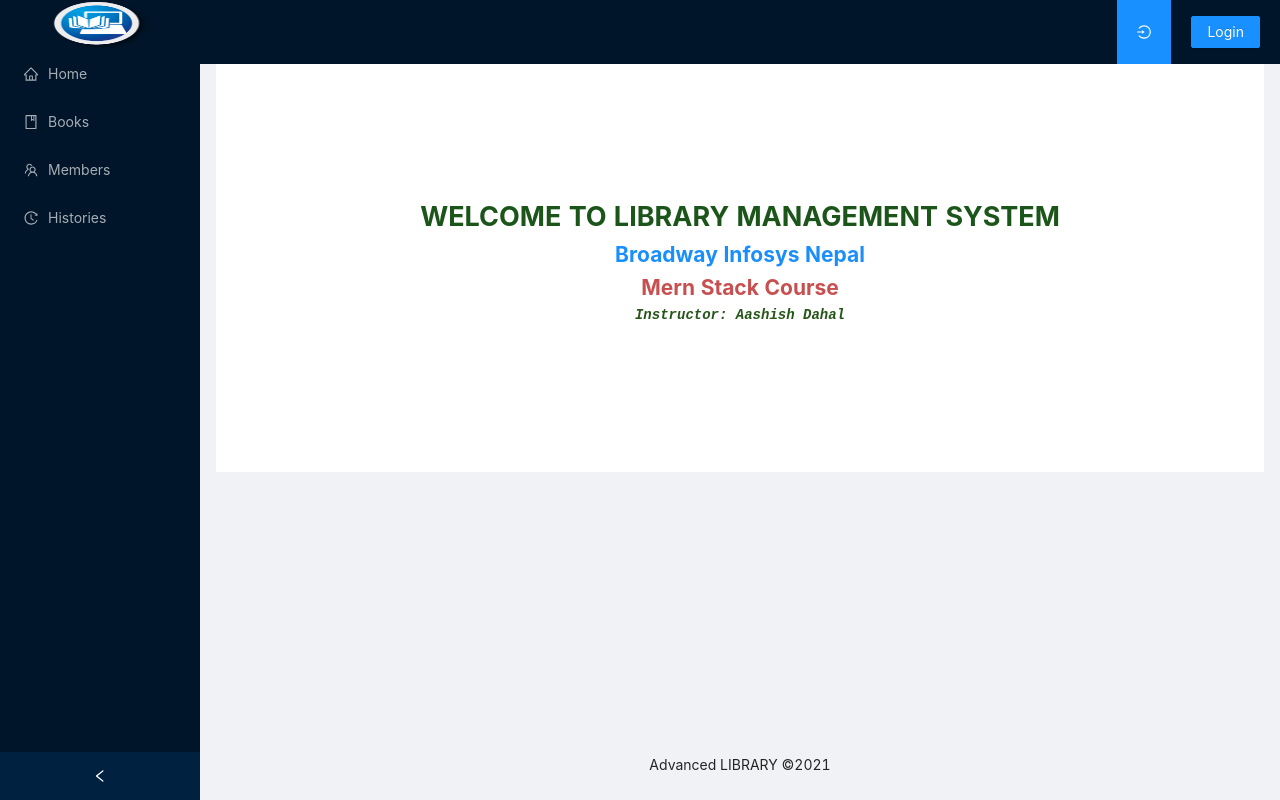
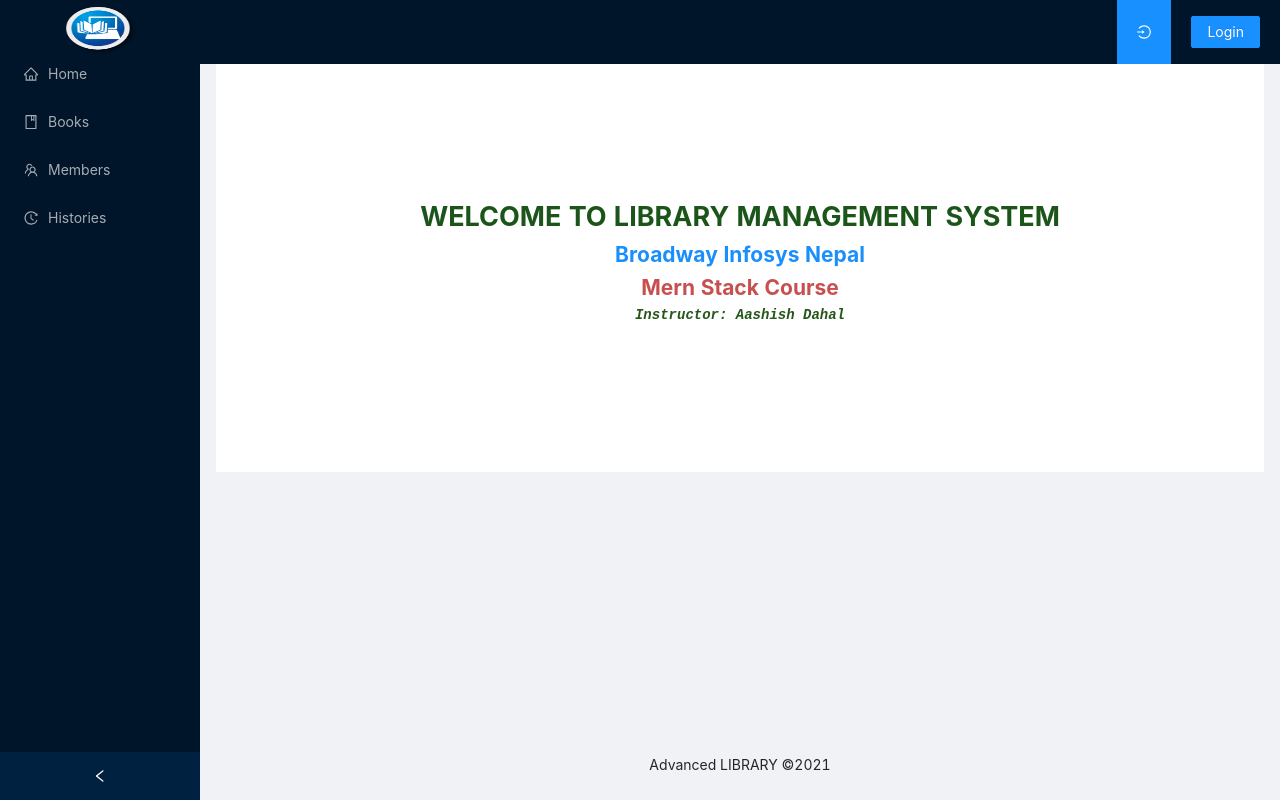
Before and after one commit to ameetshrma1/lms-client, a React (Create React App) app: page / in a window 1280 px wide. Built offline with nearby package versions, Linux system fonts and the light colour scheme; no server answers.

Commit message:
lms icon fix

```diff
--- a/src/App.css
+++ b/src/App.css
@@ -5,8 +5,9 @@
 }
 
 .image {
+  margin-top: 5px;
   height: 50px;
-  width: 100px;
+  width: 75px;
 }
 
 .site-layout .site-layout-background {
```
